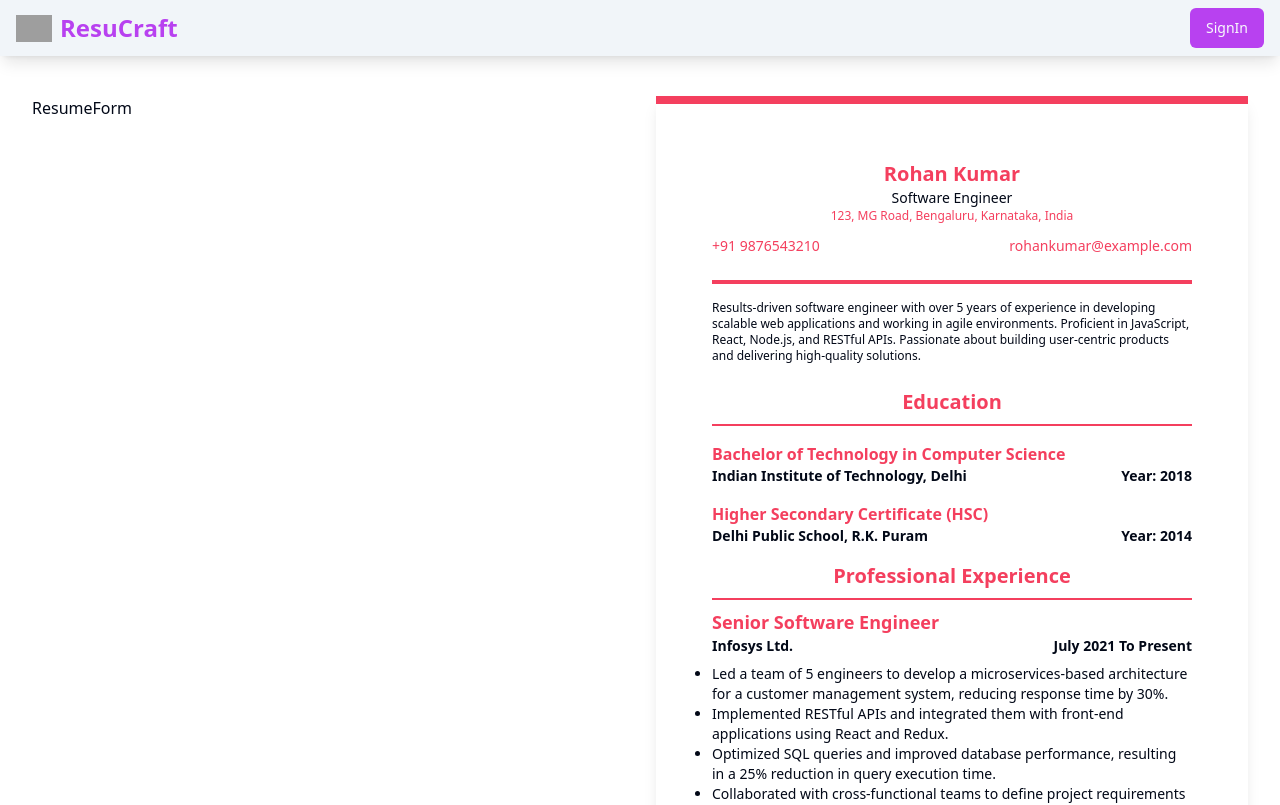
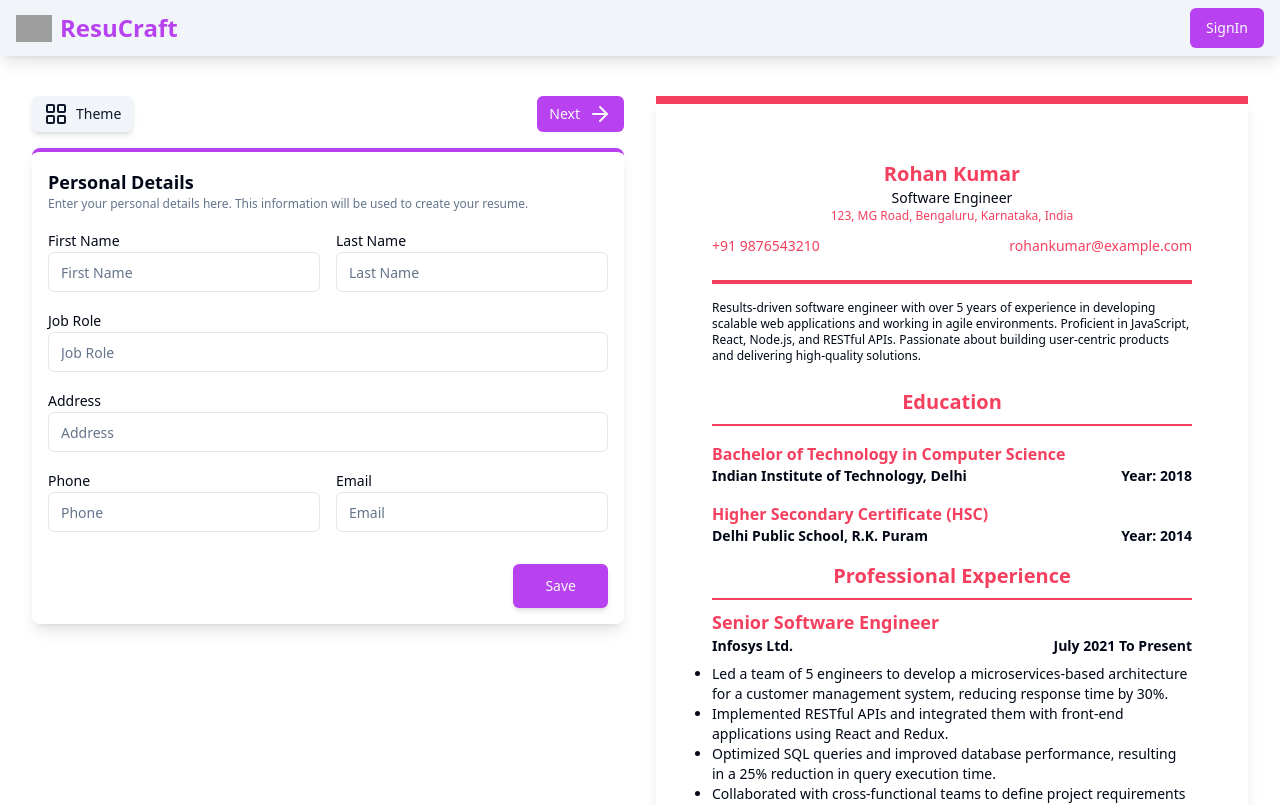
Before and after one commit to dhirajaryaa/AI-Resume-Builder, a React (Vite) app: page /dashboard/resume/1/edit in a window 1280 px wide. Shown: the top 805 px of the page. Built offline with nearby package versions, Linux system fonts and the light colour scheme; no server answers; grey boxes are pictures that could not be loaded.

Commit message:
feat: working on custom hook

```diff
--- a/src/components/custom/resumeform/ResumeForm.jsx
+++ b/src/components/custom/resumeform/ResumeForm.jsx
@@ -1,9 +1,51 @@
-import React from 'react'
+import { Button } from "@/components/ui/button";
+import {
+  ArrowLeft,
+  ArrowRight,
+  LayoutGrid,
+} from "lucide-react";
+import React, { useEffect, useState } from "react";
+import { PersonalDetailsForm } from "./components/personalDetailsForm";
+import { resumeData} from "@/data/dummyResume";
 
-const ResumeForm = () => {
+const ResumeForm = ({resumeData}) => {
+
+  const [activeIndex, setActiveIndex] = useState(1);
+  // const [resumeData,setResumeData] = useState(data)
+
+
   return (
-    <div>ResumeForm</div>
-  )
-}
+    <section>
+      <div className="flex items-center justify-between">
+        <Button variant="secondary" size="sm" className="flex gap-2 shadow-md">
+          <LayoutGrid /> Theme
+        </Button>
 
-export default ResumeForm
+        <div className="flex gap-3">
+          {activeIndex > 1 && (
+            <Button
+              size="sm"
+
+              onClick={() => setActiveIndex((prev) => prev - 1)}
+            >
+              <ArrowLeft />
+            </Button>
+          )}
+          <Button
+            size="sm"
+            className="flex gap-2"
+            onClick={() => setActiveIndex((prev) => prev + 1)}
+          >
+            Next <ArrowRight />
+          </Button>
+        </div>
+      </div>
+
+{/* Personal Details  */}
+<PersonalDetailsForm />
+
+    </section>
+  );
+};
+
+export default ResumeForm;
--- /dev/null
+++ b/src/components/custom/resumeform/components/PersonalDetailsForm.jsx
@@ -0,0 +1,91 @@
+import { Button } from "@/components/ui/button";
+import { Input } from "@/components/ui/input";
+import { Label } from "@/components/ui/label";
+import React, { useEffect, useState } from "react";
+
+export const PersonalDetailsForm = () => {
+
+  const handleInputChange = (e) => {
+    const { name, value } = e.target;
+
+  };
+
+  return (
+    <section className="border-t-4 border-primary rounded-lg shadow-lg p-4 mt-4">
+      <h2 className="font-bold text-lg">Personal Details</h2>
+      <p className="text-xs text-muted-foreground ">
+        Enter your personal details here. This information will be used to
+        create your resume.
+      </p>
+      <form onSubmit={(e) => e.preventDefault()}>
+        <div className="grid grid-cols-2 gap-4 mt-4">
+          <div>
+            <Label htmlFor="firstName">First Name</Label>
+            <Input
+              onChange={(e) => handleInputChange(e)}
+              type="text"
+              name="firstName"
+              id="firstName"
+              placeholder="First Name"
+            />
+          </div>
+          <div>
+            <Label htmlFor="lastName">Last Name</Label>
+            <Input
+              onChange={(e) => handleInputChange(e)}
+              type="text"
+              name="lastName"
+              id="lastName"
+              placeholder="Last Name"
+            />
+          </div>
+          <div className="col-span-2">
+            <Label htmlFor="jobRole">Job Role</Label>
+            <Input
+              onChange={(e) => handleInputChange(e)}
+              type="text"
+              name="jobRole"
+              id="jobRole"
+              placeholder="Job Role"
+            />
+          </div>
+          <div className="col-span-2">
+            <Label htmlFor="address">Address</Label>
+            <Input
+              onChange={(e) => handleInputChange(e)}
+              type="text"
+              name="address"
+              id="address"
+              placeholder="Address"
+            />
+          </div>
+          <div>
+            <Label htmlFor="phone">Phone</Label>
+            <Input
+              type="text"
+              name="phone"
+              id="phone"
+              onChange={(e) => handleInputChange(e)}
+              placeholder="Phone"
+            />
+          </div>
+          <div>
+            <Label htmlFor="email">Email</Label>
+            <Input
+              type="email"
+              name="email"
+              id="email"
+              onChange={(e) => handleInputChange(e)}
+              placeholder="Email"
+            />
+          </div>
+        </div>
+        <div className="flex items-center justify-end gap-5 mt-8">
+          <Button size="lg" className="flex gap-2 shadow-md">
+            Save
+          </Button>
+        </div>
+      </form>
+    </section>
+  );
+};
--- /dev/null
+++ b/src/components/custom/resumeform/index.js
@@ -0,0 +1,2 @@
+import PersonalDetailsForm from "./components/PersonalDetailsForm";
+export{PersonalDetailsForm}
--- a/src/components/custom/resumepreview/ResumePreview.jsx
+++ b/src/components/custom/resumepreview/ResumePreview.jsx
@@ -1,4 +1,4 @@
-import React from "react";
+import React, { useEffect, useState } from "react";
 import { resumeData } from "@/data/dummyResume";
 import {
   Education,
@@ -7,7 +7,9 @@ import {
   Skills,
   Summary,
 } from "./components";
+import { getOnStorage } from "@/hooks/useLocalStorage";
 const ResumePreview = () => {
+
   return (
     <section
       className={`shadow-lg h-full p-6 lg:p-14 border-t-8 `}
@@ -25,7 +27,7 @@ const ResumePreview = () => {
       <ProfessionalExperience resumeData={resumeData} />
 
       {/* skills */}
-      <Skills resumeData={resumeData}/>
+      <Skills resumeData={resumeData} />
     </section>
   );
 };
--- /dev/null
+++ b/src/hooks/useLocalStorage.js
@@ -0,0 +1,39 @@
+// import { resumeData } from "@/data/dummyResume";
+import { useEffect, useState } from "react";
+
+const setOnStorage = (key, value) => {
+  localStorage.setItem(key, JSON.stringify(value));
+  return key;
+};
+
+const getOnStorage = (key) => {
+  const resumeData = localStorage.getItem(key);
+  return resumeData;
+};
+
+const updateOnStorage = ({ data, parent, key }) => {
+  const { name, value } = data;
+  const [prevData, setPrevData] = useState((prevValue = prevData));
+  const [resumeInfo, setResumeInfo] = useState(() => getOnStorage(key));
+
+  if (parent === "") {
+    setResumeInfo((prev) => ({ ...prev, [name]: value }));
+  } else {
+    setResumeInfo((prev) => {
+      return { ...prev, parent: { ...prev.parent, [name]: key } };
+    });
+  }
+
+  useEffect(() => {
+    localStorage.setItem(key, JSON.stringify(resumeInfo));
+  }, [resumeInfo]);
+
+  return {
+    prevData,
+    setPrevData,
+    resumeInfo,
+    setResumeInfo,
+  };
+};
+
+export { setOnStorage, getOnStorage, updateOnStorage };
--- a/src/pages/resume/[resumeId]/edit/EditResume.jsx
+++ b/src/pages/resume/[resumeId]/edit/EditResume.jsx
@@ -1,16 +1,23 @@
-import { ResumeForm, ResumePreview } from '@/components'
-import React from 'react'
+import { ResumeForm, ResumePreview } from "@/components";
+import { getOnStorage, setOnStorage } from "@/hooks/useLocalStorage";
+import React, { useEffect, useState } from "react";
+import { resumeData as data } from "@/data/dummyResume";
 
 const EditResume = () => {
+  useEffect(() => {
+    setOnStorage("resumeData", data);
+  }, []);
+  const [resumeData, setResumeInfo] = useState(getOnStorage("resumeData"));
+
   return (
-    <main className='grid grid-cols-1 lg:grid-cols-2 mt-10 gap-8'>
+    <main className="grid grid-cols-1 lg:grid-cols-2 mt-10 gap-8">
       {/* Resume Form section  */}
-      <ResumeForm />
+      <ResumeForm resumeData={resumeData} />
 
       {/* Resume Preview section  */}
-      <ResumePreview />
+      <ResumePreview resumeData={resumeData} />
     </main>
-  )
-}
+  );
+};
 
-export default EditResume
+export default EditResume;
--- a/src/redux/database/dbSlice.js
+++ b/src/redux/database/dbSlice.js
@@ -74,7 +74,7 @@ const DbSlice = createSlice({
       .addCase(createResume.fulfilled, (state, action) => {
         state.isLoading = false;
         state.recentDocId = action.payload
-        console.log(action.payload);
+        // console.log(action.payload);
       })
       .addCase(createResume.rejected, (state, action) => {
         state.isLoading = false;
```
